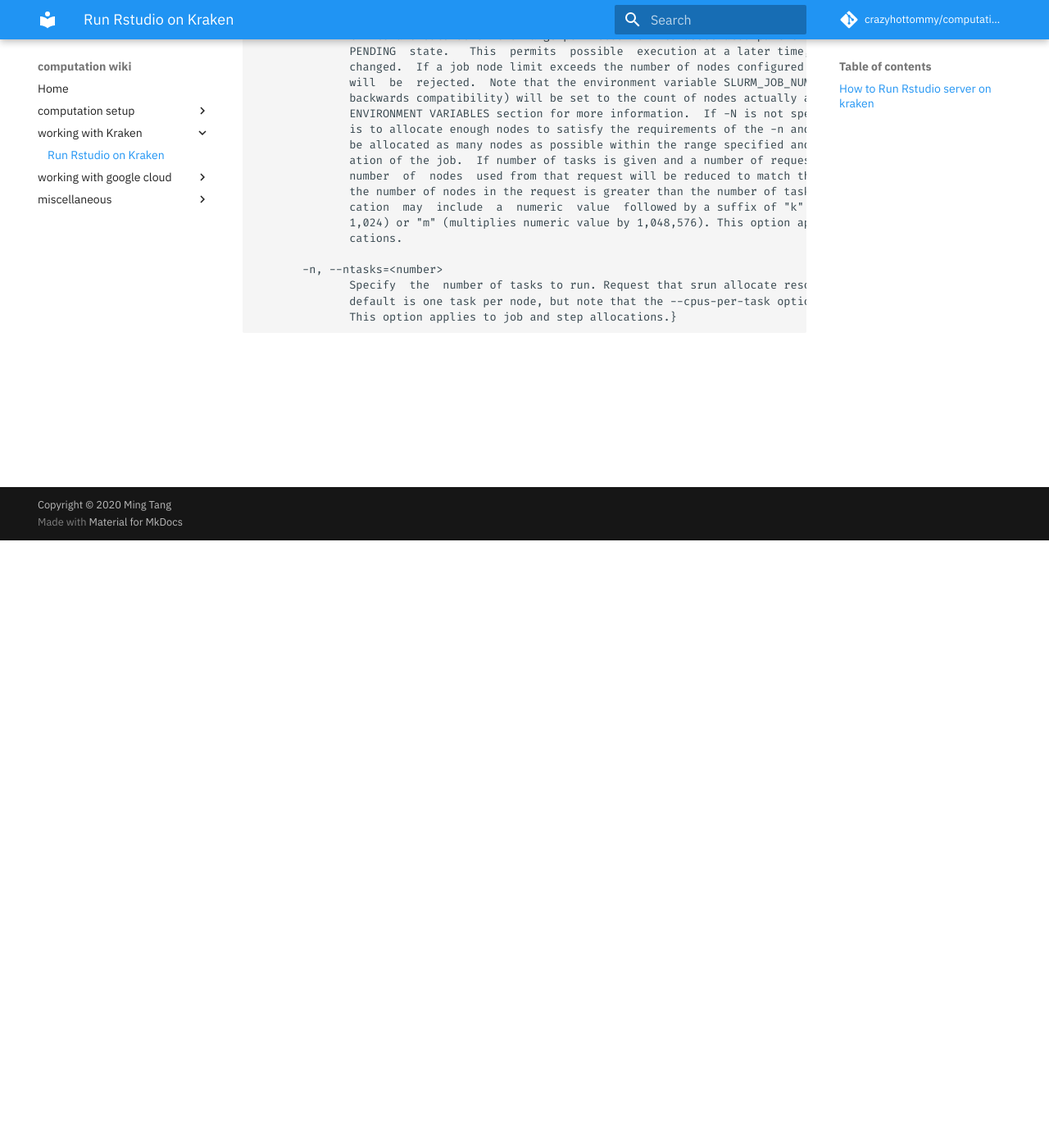
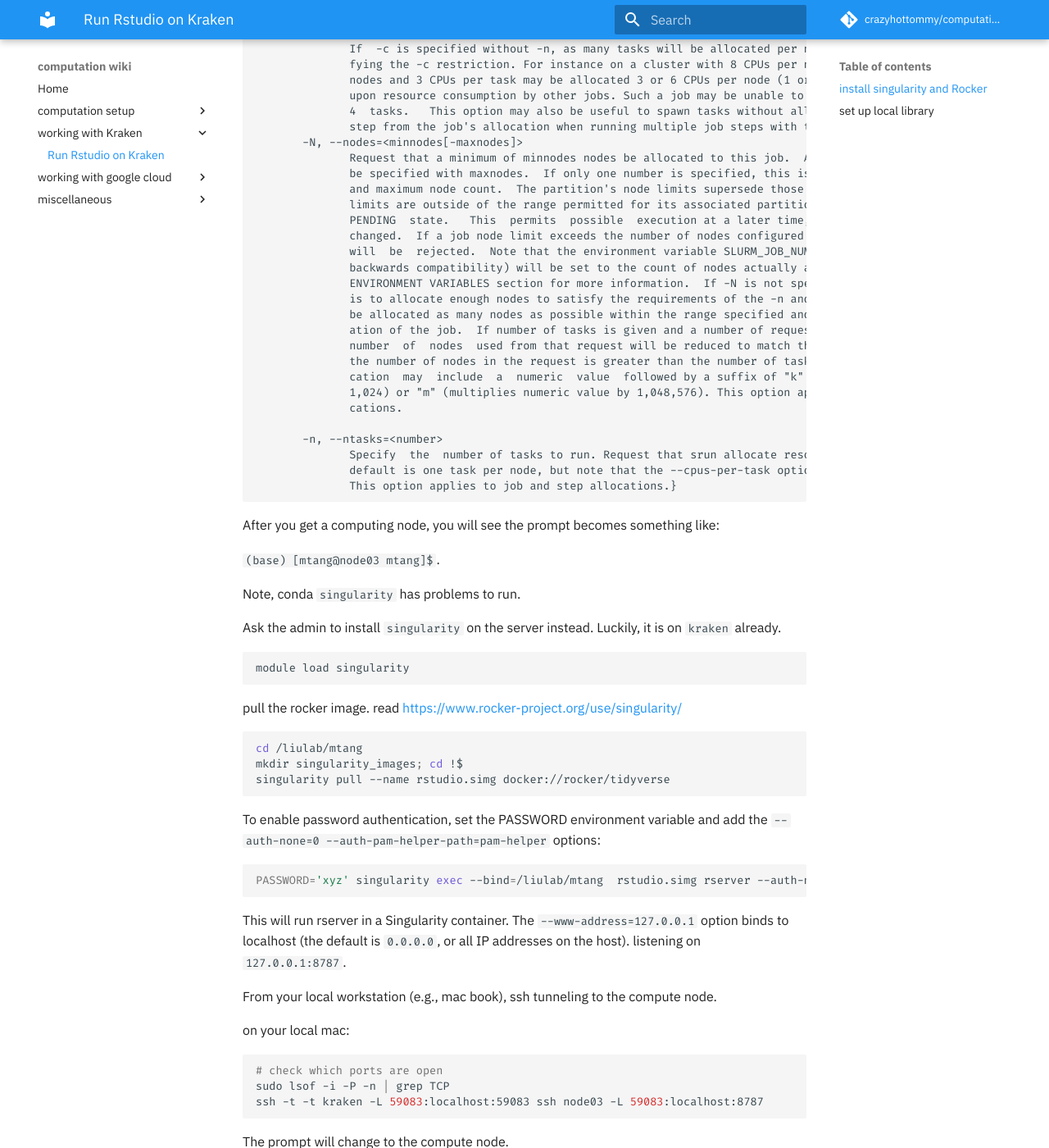
Before and after one commit to crazyhottommy/computation_wiki, an MkDocs documentation site: the page built from docs/kraken/kraken_rstudio.md, in a window 1280 px wide and 1400 px high, scrolled down 741 px. Shown: the whole window at 82% size. Built offline with MkDocs 1.6.1 and Material for MkDocs 9.7.7, drawn with Linux system fonts in a browser that asks for light colours; nearby versions of some CDN libraries; library files that are not in the unit come from our copies; comment, search, counter and statistics services are not loaded; some of the changed text lies outside the part shown.

Commit message:
add rstudio

````diff
--- a/docs/kraken/kraken_rstudio.md
+++ b/docs/kraken/kraken_rstudio.md
@@ -1,10 +1,24 @@
-### How to Run Rstudio server on kraken
+# How to Run Rstudio server on kraken
+
+### install singularity and Rocker
+
+Also read Ming Tang's blog post https://divingintogeneticsandgenomics.rbind.io/post/run-rstudio-server-with-singularity-on-hpc/
+
+
+[`Singularity`](https://sylabs.io/docs/) is not avaiable in kraken. Install it by `conda`.
+
+```bash
+ssh kraken
+```
+
+You can not run any jobs on the login node, even conda install is not allowed.
 
 First, submit an interactive job to get a node:
 
 ```bash
 srun -t 1600 --mem=60G -c 4 --pty bash
 ```
+
 
 
 From `man srun`:
@@ -51,3 +65,82 @@
               default is one task per node, but note that the --cpus-per-task option will change this  default.
               This option applies to job and step allocations.}
 ```
+
+After you get a computing node, you will see the prompt becomes something like:
+
+`(base) [mtang@node03 mtang]$`.
+
+
+Note, conda `singularity` has problems to run.
+
+Ask the admin to install `singularity` on the server instead.
+Luckily, it is on `kraken` already.
+
+```bash
+module load singularity
+```
+
+pull the rocker image.  read https://www.rocker-project.org/use/singularity/
+
+```bash
+cd /liulab/mtang
+mkdir singularity_images; cd !$
+singularity pull --name rstudio.simg docker://rocker/tidyverse
+```
+
+To enable password authentication, set the PASSWORD environment variable and add the `--auth-none=0 --auth-pam-helper-path=pam-helper` options:
+
+```bash
+PASSWORD='xyz' singularity exec --bind=/liulab/mtang  rstudio.simg rserver --auth-none=0  --auth-pam-helper-path=pam-helper  --www-address=127.0.0.1
+```
+
+This will run rserver in a Singularity container. The `--www-address=127.0.0.1` option binds to localhost (the default is `0.0.0.0`, or all IP addresses on the host). listening on `127.0.0.1:8787`.
+
+From your local workstation (e.g., mac book), ssh tunneling to the compute node.
+
+on your local mac:
+
+```bash
+# check which ports are open
+sudo lsof -i -P -n | grep TCP
+ssh -t -t kraken -L 59083:localhost:59083 ssh node03 -L 59083:localhost:8787
+```
+The prompt will change to the compute node.
+
+Go to your mac local browser, open `localhost:59083`, type your HPC username and `xyz` as the password in this dummy example.
+You should have a Rstudio server running!
+
+
+### set up local library
+
+You will want to install libraries that the singularity container can use.
+
+If you go to your browser and inside Rstudio:
+
+```r
+> .libPaths()
+[1] "/usr/local/lib/R/site-library" "/usr/local/lib/R/library"
+```
+
+You will see the library is pointing to the ones inside the container.
+
+Set up a `.Renviron` file in your HPC login node:
+
+```bash
+if [ ! -e ${HOME}/.Renviron ]
+then
+  printf '\nNOTE: creating ~/.Renviron file\n\n'
+  echo 'R_LIBS_USER=~/R/%p-library/%v' >> ${HOME}/.Renviron
+fi
+```
+
+Now, go to Rstudio in the browser ---> `Session`---> `Restart R`.
+
+```r
+> .libPaths()
+[1] "/homes6/mtang/R/x86_64-pc-linux-gnu-library/3.6" "/usr/local/lib/R/site-library"
+[3] "/usr/local/lib/R/library
+```
+
+You now see that `"/homes6/mtang/R/x86_64-pc-linux-gnu-library/3.6"` is my local library. If I install packages inside Rstudio,
+it will be installed there.
````
Also changed, not shown: site/kraken/kraken_rstudio/index.html, site/search/search_index.json, site/setup/setup_macos/index.html, site/sitemap.xml, 1 other file.
